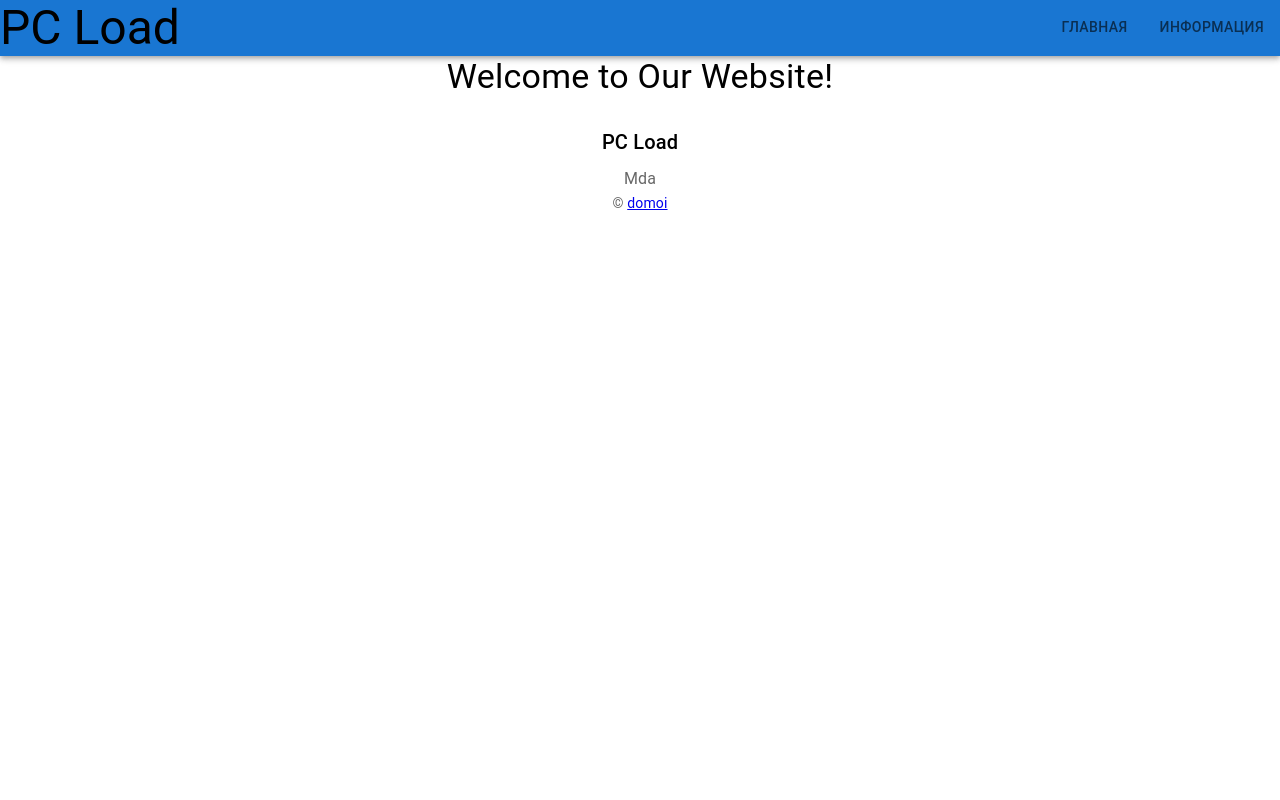
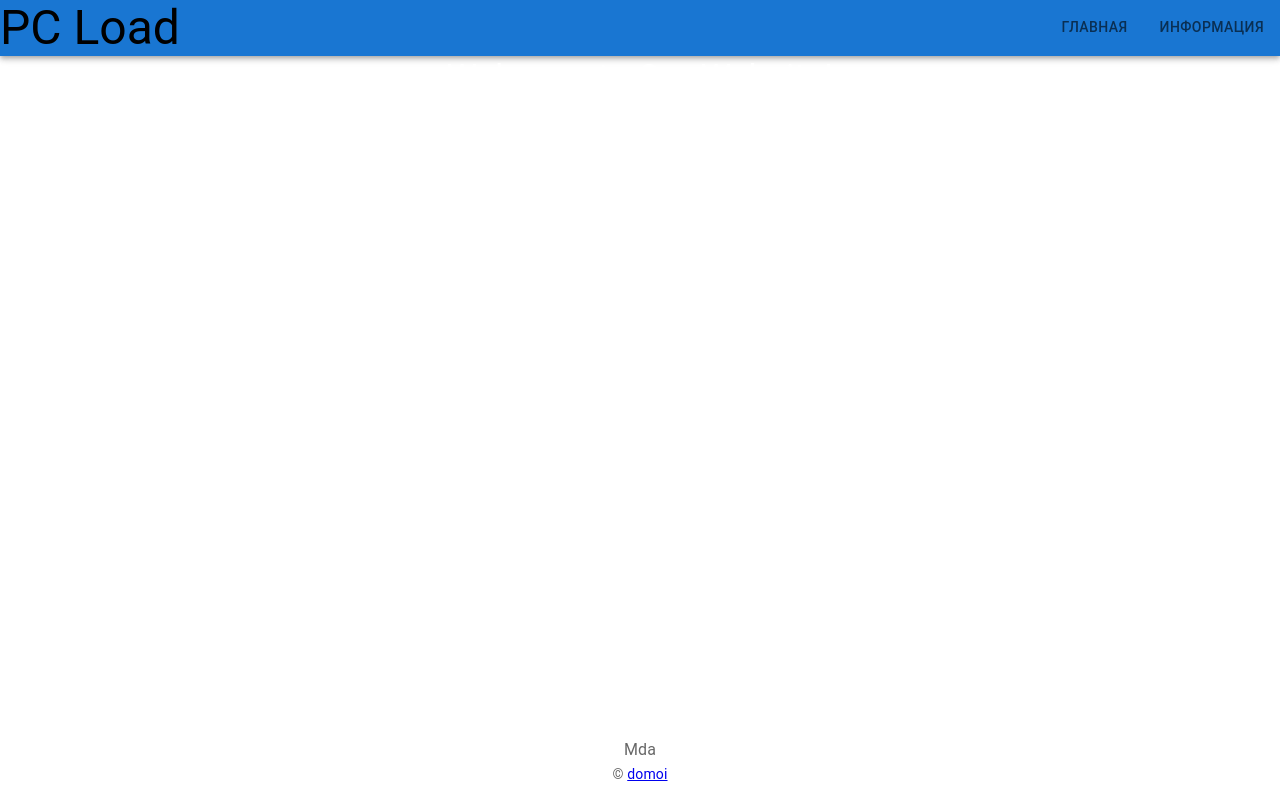
Before and after one commit to Egev604/appin2lemetry, a React (Create React App) app: page /info in a window 1280 px wide. Built offline with nearby package versions, Linux system fonts and the light colour scheme.

Commit message:
BugFixed

```diff
--- a/src/App.tsx
+++ b/src/App.tsx
@@ -6,7 +6,11 @@ import { BrowserRouter as Router, Routes, Route } from 'react-router-dom';
 import Info from "./Components/Main/Info";
 function App() {
     return (
-        <div>
+        <div style={{margin: 0,
+            color: "#fff",
+            display: "table",
+            minHeight: "100vh",
+            width: "100%" }}>
             <Router>
                 <Header />
                 <Routes>
--- a/src/Components/Main/Info.tsx
+++ b/src/Components/Main/Info.tsx
@@ -3,9 +3,11 @@ import {Typography} from '@mui/material';
 
 const Info = () => {
     return (
+        <div style={{display: "table-row",height: "100%"}}>
         <Typography variant="h4" align="center" gutterBottom>
             Welcome to Our Website!
         </Typography>
+        </div>
     );
 };
 
--- a/src/Components/Main/Main.tsx
+++ b/src/Components/Main/Main.tsx
@@ -11,7 +11,7 @@ const computers = [
 
 const Main = () => {
     return (
-        <Box margin="20px" display="flex" justifyContent="center" alignItems="center">
+        <Box margin="20px" display="flex" justifyContent="center" alignItems="center" style={{height: "1fr"}} >
             <Grid container spacing={3} justifyContent="center">
                 {computers.map((computer, index) => (
                     <Grid item xs={12} sm={6} md={4} key={index}>
```
